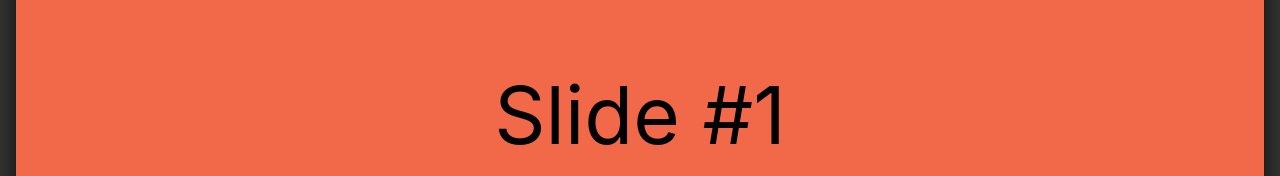
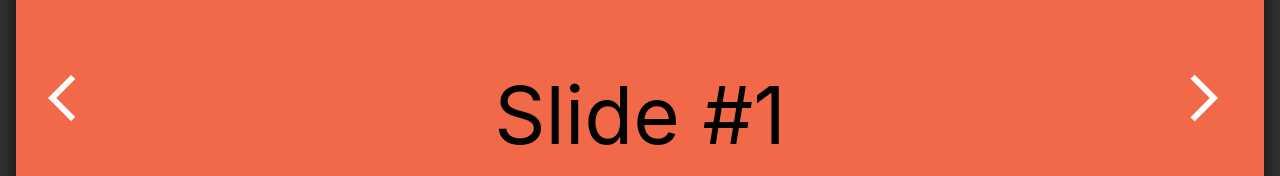
Before and after one commit to ahmady016/material-slider-dots, a React (Create React App) app: page / in a window 1280 px wide. Shown: the part 302-478 px from the top of the page. Built offline with nearby package versions, Linux system fonts and the light colour scheme.

Commit message:
add [next, prev] actions, buttons

```diff
--- a/src/App.css
+++ b/src/App.css
@@ -57,3 +57,20 @@
 .slider__indicator--right {
   transition: left 0.3s 0.1s cubic-bezier(0.51, 0.92, 0.24, 1.15), right 0.3s cubic-bezier(0.51, 0.92, 0.24, 1.15);
 }
+.slider-buttons {
+  width: 100%;
+  padding: 0 2rem;
+  box-sizing: border-box;
+  display: flex;
+  justify-content: space-between;
+  position: absolute;
+  z-index: 100;
+  top: 50%;
+  transform: translate(0, -50%);
+}
+i.material-icons.forward,
+i.material-icons.backward {
+  cursor: pointer;
+  font-size: 3.5rem;
+  color: #fff;
+}
--- a/src/App.js
+++ b/src/App.js
@@ -3,13 +3,21 @@ import addExtensions from './extensions'
 import './app.css'
 
 addExtensions()
-let start, end
+let start, end, _newPos
 const sliderLength = 5
 const slides = Array.random({ count: sliderLength, stringOps: { len: 6, base: '0123456789ABCDF' } })
 
 const doSlide = (start, end, newPos, currentPos, setCurrentPos, setCurrentDir) => e => {
   setCurrentDir(newPos > currentPos ? end : start)
   setCurrentPos(newPos)
+}
+
+const moveSlider = (sliderDir, buttonDir, currentPos, setCurrentPos, setCurrentDir, start, end) => (e) => {
+  if ( (buttonDir === 'backward' && sliderDir === 'ltr') || (buttonDir === 'forward' && sliderDir === 'rtl') )
+    _newPos = ((currentPos-1) < 0) ? sliderLength-1 : currentPos-1
+  else if ( (buttonDir === 'forward' && sliderDir === 'ltr') || (buttonDir === 'backward' && sliderDir === 'rtl') )
+    _newPos = ((currentPos+1) === sliderLength) ? 0 : currentPos+1
+  doSlide(start, end, _newPos, currentPos, setCurrentPos, setCurrentDir)()
 }
 
 const renderItems = (
@@ -71,6 +79,10 @@ function App ({ dir = 'rtl' }) {
           />
           {renderItems('dots', start, end, currentPos, setCurrentPos, setCurrentDir)}
         </div>
+        <div className='slider-buttons' style={{ flexDirection: (dir === 'rtl')? 'row-reverse' : 'row' }}>
+          <i class='material-icons backward'  onClick={moveSlider(dir, 'backward', currentPos, setCurrentPos, setCurrentDir, start, end)}>arrow_back_ios</i>
+          <i class='material-icons forward'   onClick={moveSlider(dir, 'forward', currentPos, setCurrentPos, setCurrentDir, start, end)}>arrow_forward_ios</i>
+        </div>
       </div>
     </div>
   )
--- a/src/index.css
+++ b/src/index.css
@@ -1,3 +1,6 @@
+/* material icons */
+@import 'https://fonts.googleapis.com/icon?family=Material+Icons';
+
 body {
   margin: 0;
   padding: 0;
```
